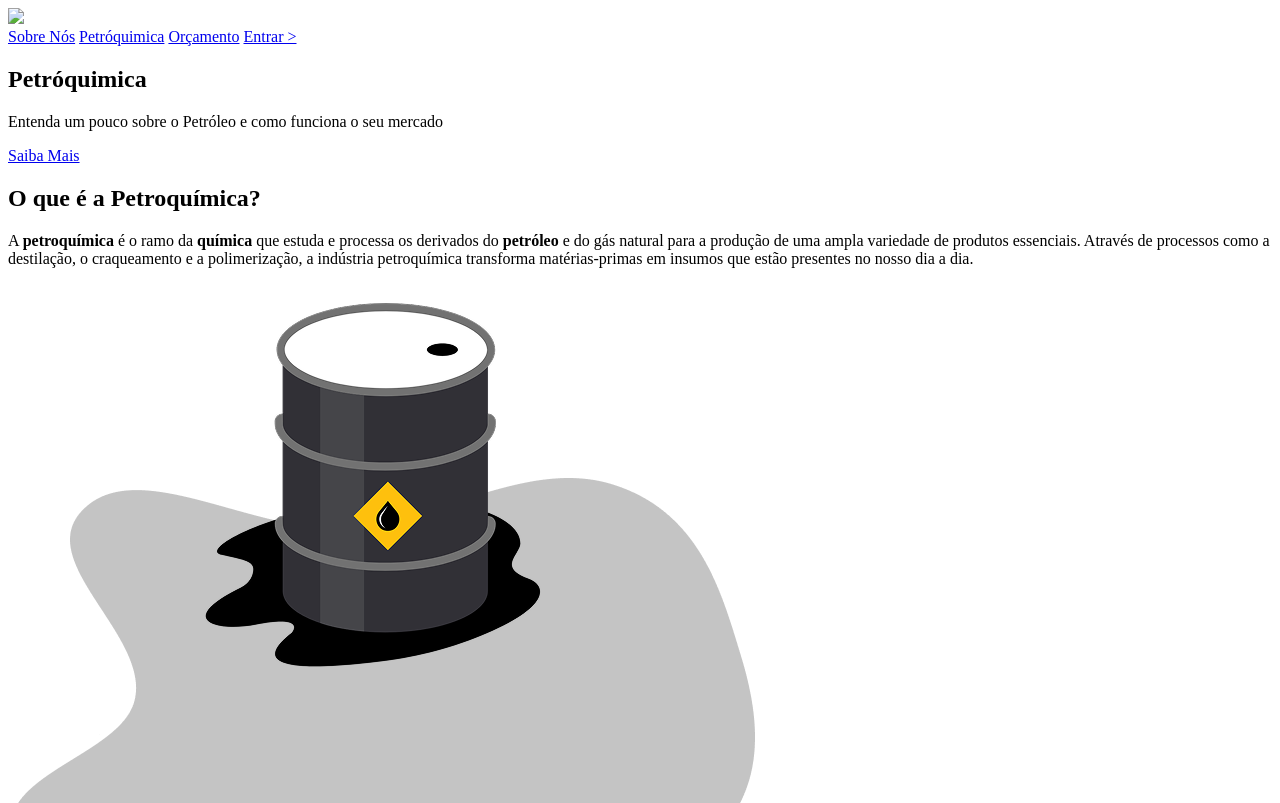
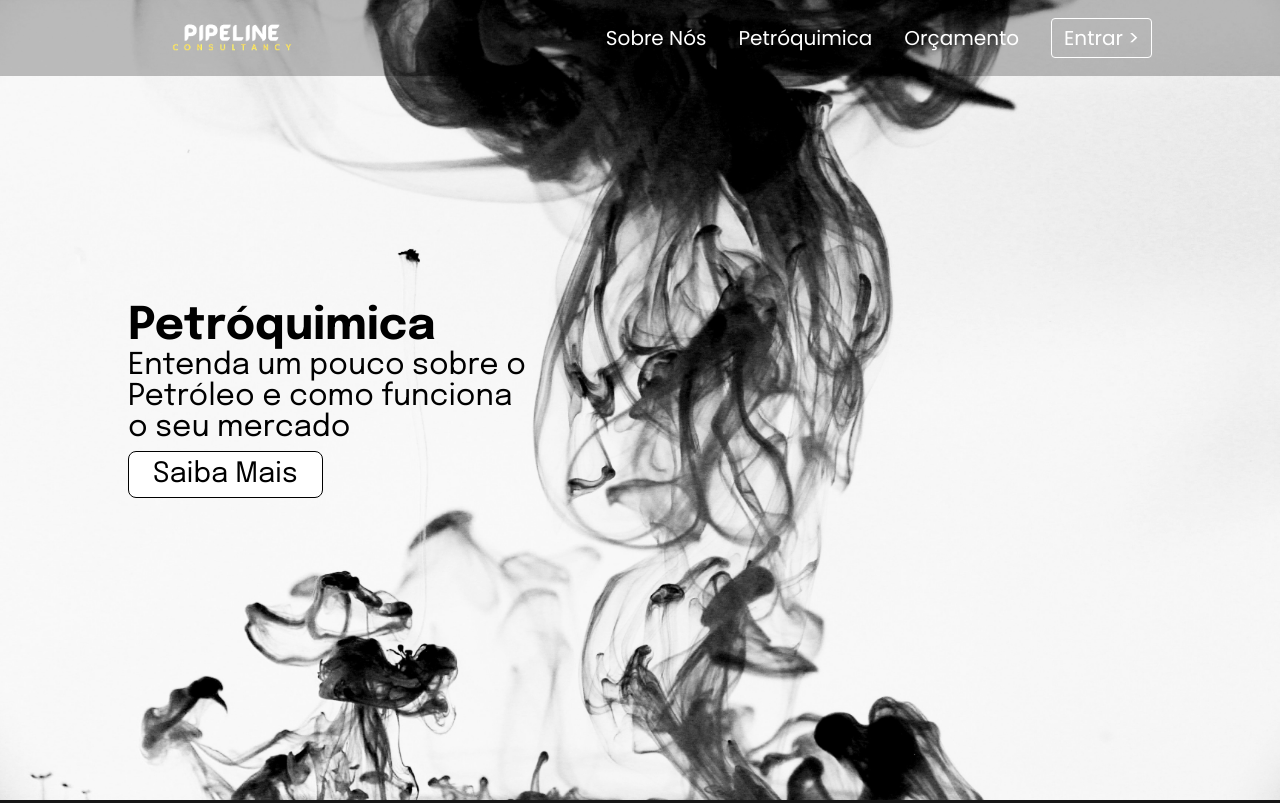
Before and after one commit to DanL0pes/pipeline-website, a plain HTML site: page petroquimica.html in a window 1280 px wide. Shown: the top 803 px of the page. Drawn offline with Linux system fonts and the light colour scheme; the site is published under a folder, as on GitHub Pages, so addresses that start at the root find nothing.

Commit message:
Atualizando caminhos do CSS e imagens

```diff
--- a/petroquimica.html
+++ b/petroquimica.html
@@ -3,18 +3,18 @@
 <head>
     <meta charset="UTF-8">
     <meta name="viewport" content="width=device-width, initial-scale=1.0">
-    <link rel="stylesheet" href="/assets/css/style.css">
+    <link rel="stylesheet" href="./assets/css/style.css">
     <title>PipeLine</title>
 </head>
 <body>
     <div class="nav">
         <div class="container">
-            <img class="logo" src="/assets/images/logoNomeSemFundo.png"/>
+            <img class="logo" src="./assets/images/logoNomeSemFundo.png"/>
             <div class="links">
-                <a href="/sobre-nos.html" class="link">Sobre Nós</a>
-                <a href="/petroquimica.html" class="link">Petróquimica</a>
-                <a href="/orcamento.html" class="link">Orçamento</a>
-                <a href="/login.html" class="link btn-entrar">Entrar ></a>
+                <a href="./sobre-nos.html" class="link">Sobre Nós</a>
+                <a href="./petroquimica.html" class="link">Petróquimica</a>
+                <a href="./orcamento.html" class="link">Orçamento</a>
+                <a href="./login.html" class="link btn-entrar">Entrar ></a>
             </div>
         </div>
     </div>
```
